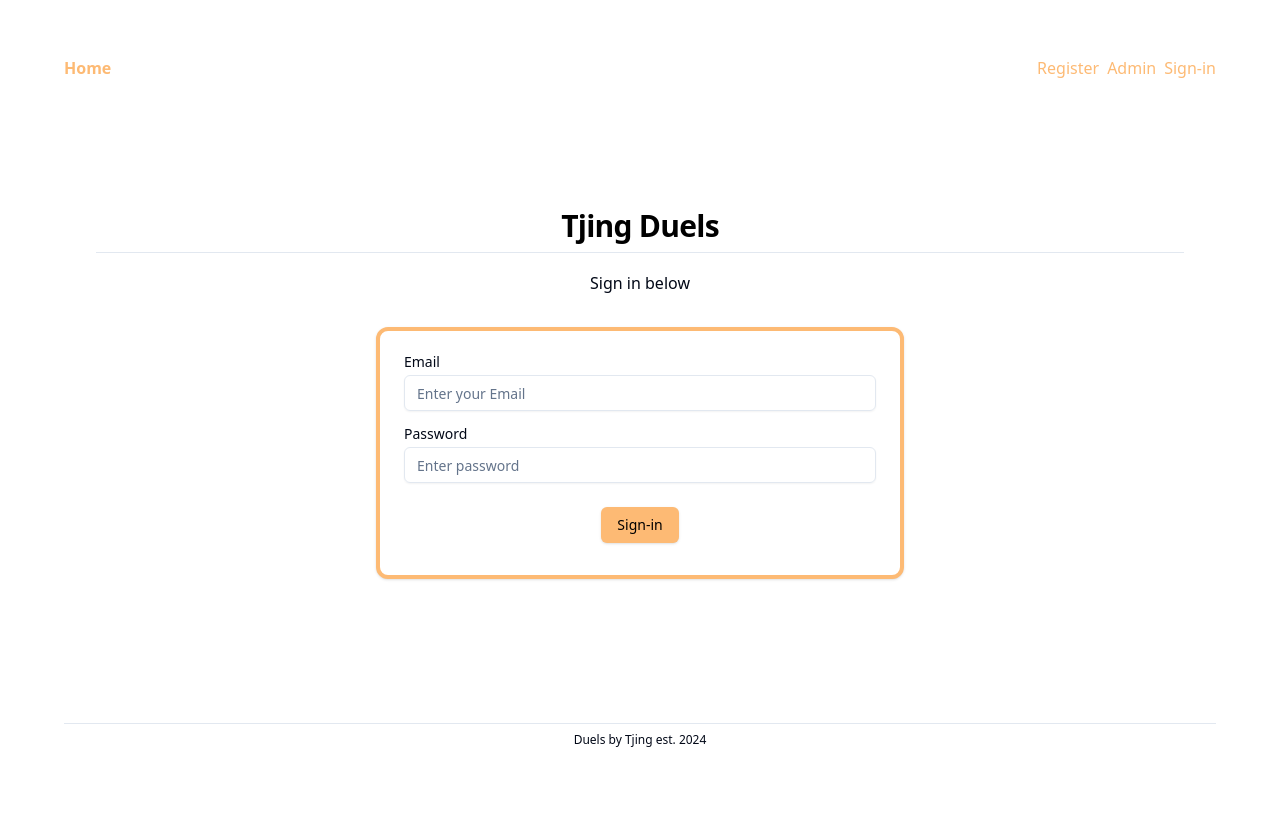
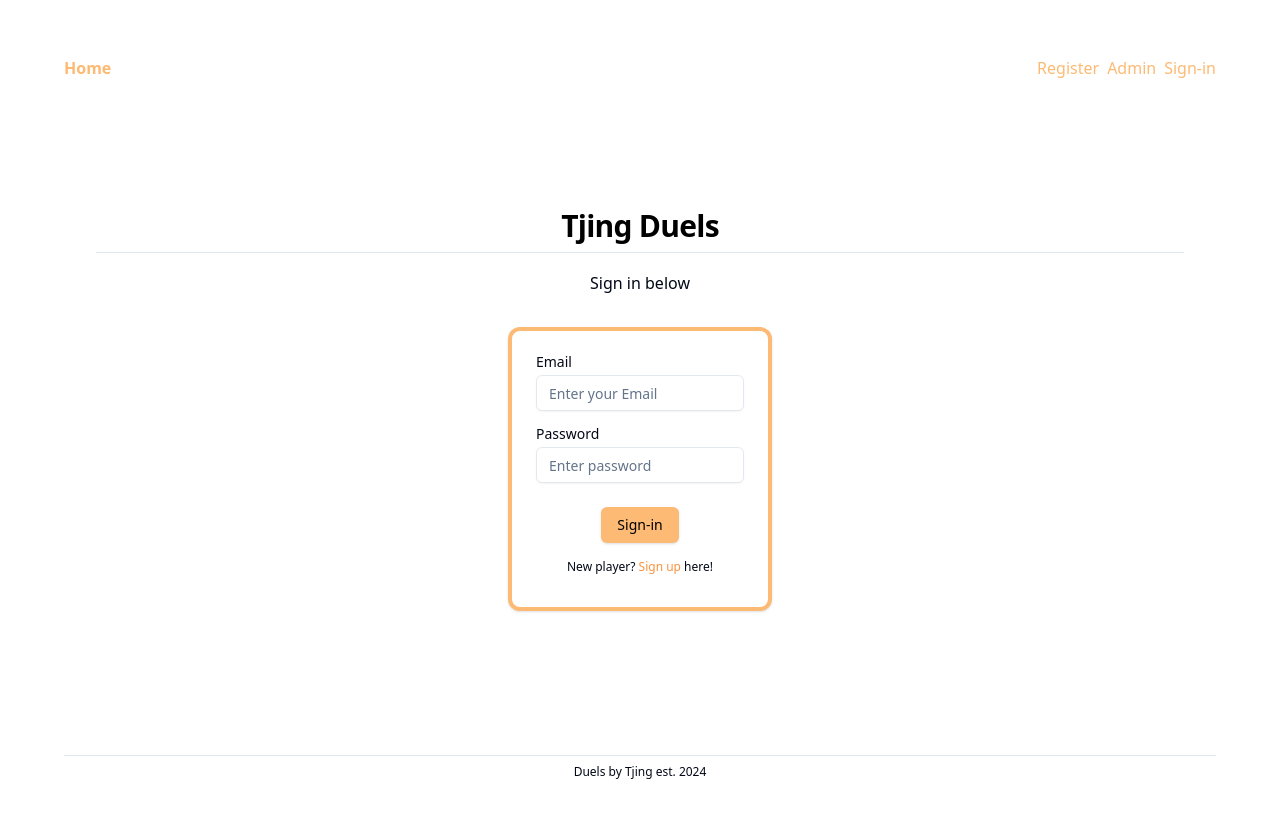
Before and after one commit to OGester/duels-mvp, a Next.js app: page /sign-in in a window 1280 px wide. Shown: the top 818 px of the page. Built offline with nearby package versions, Linux system fonts and the light colour scheme; no server answers.

Commit message:
link to register on sign up page

```diff
--- a/app/page.js
+++ b/app/page.js
@@ -37,7 +37,7 @@ export default async function Home() {
                 </CardContent>
                 <CardFooter className="flex justify-center">
                   <Button asChild className="bg-orange-300 text-black">
-                    <Link href="/register">Let´s play</Link>
+                    <Link href="/sign-in">Let´s play</Link>
                   </Button>
 
                   {/* <Button className="bg-orange-300 text-black">
--- a/components/RegisterForm.jsx
+++ b/components/RegisterForm.jsx
@@ -67,7 +67,7 @@ export default function SignUpForm() {
                 </div>
               </div>
             </form>
-            <CardFooter className="flex justify-center">
+            <CardFooter className="flex justify-center text-xs">
               Already registered?{" "}
               <Link className="text-orange-300" href="/sign-in">
                 {" "}
--- a/components/SignInForm.jsx
+++ b/components/SignInForm.jsx
@@ -10,6 +10,7 @@ import {
 import { Input } from "@/components/ui/input";
 import { Label } from "@/components/ui/label";
 import { Button } from "@/components/ui/button";
+import Link from "next/link";
 
 import { signInAction } from "@/app/sign-in/actions";
 import { useFormState } from "../lib/hooks";
@@ -24,7 +25,7 @@ export default function SignInForm() {
       </h2>
       <p className="flex justify-center mb-4">Sign in below</p>
       <div className="flex justify-center p-4">
-        <Card className="flex flex-col justify-center border-4 border-orange-300 w-1/2">
+        <Card className="flex flex-col justify-center border-4 border-orange-300 w-1/4">
           <CardContent>
             <form onSubmit={handleSubmit} className="">
               <div className="grid w-full items-center gap-4 mt-6">
@@ -49,13 +50,23 @@ export default function SignInForm() {
                 {Boolean(state.error) && (
                   <p className="text-red-700">{state.error.message}</p>
                 )}
-                <div className="flex justify-center py-2">
+                <div className="flex justify-center py-2 text-xs">
                   <Button className="bg-orange-300 text-black" type="submit">
                     Sign-in
                   </Button>
                 </div>
               </div>
             </form>
+            <div className="flex justify-center py-2 text-xs">
+              <span>
+                New player?
+                <Link className="text-orange-400" href="/register">
+                  {" "}
+                  Sign up
+                </Link>{" "}
+                here!
+              </span>
+            </div>
           </CardContent>
         </Card>
       </div>
```
